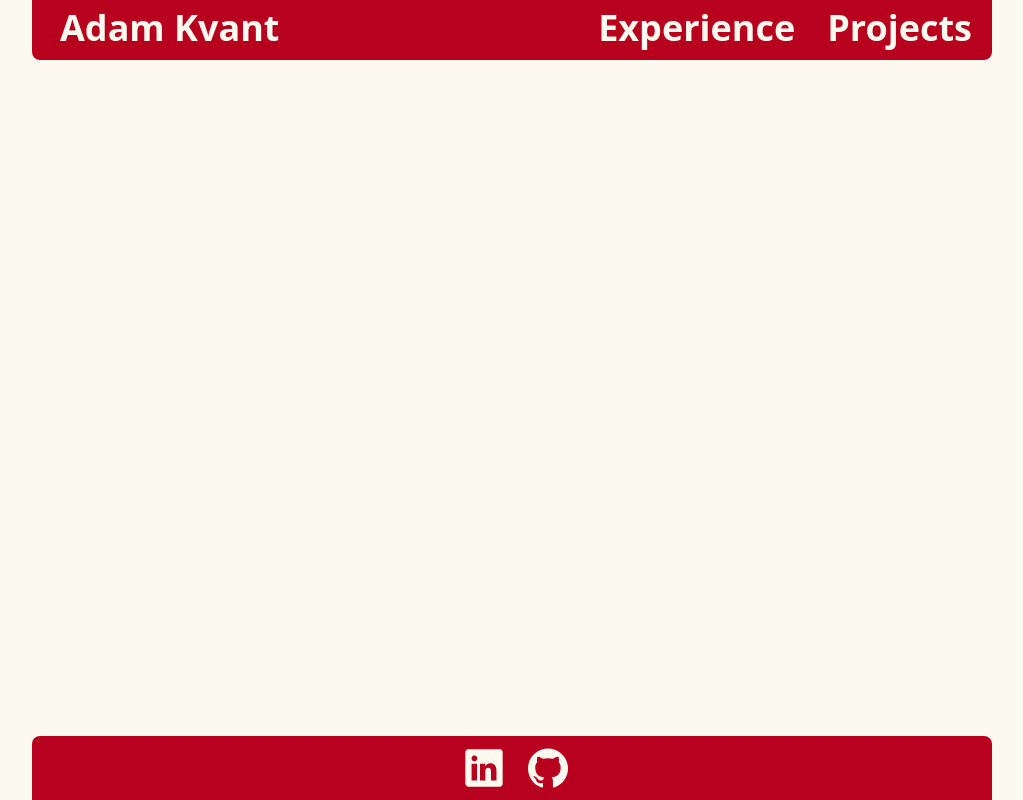
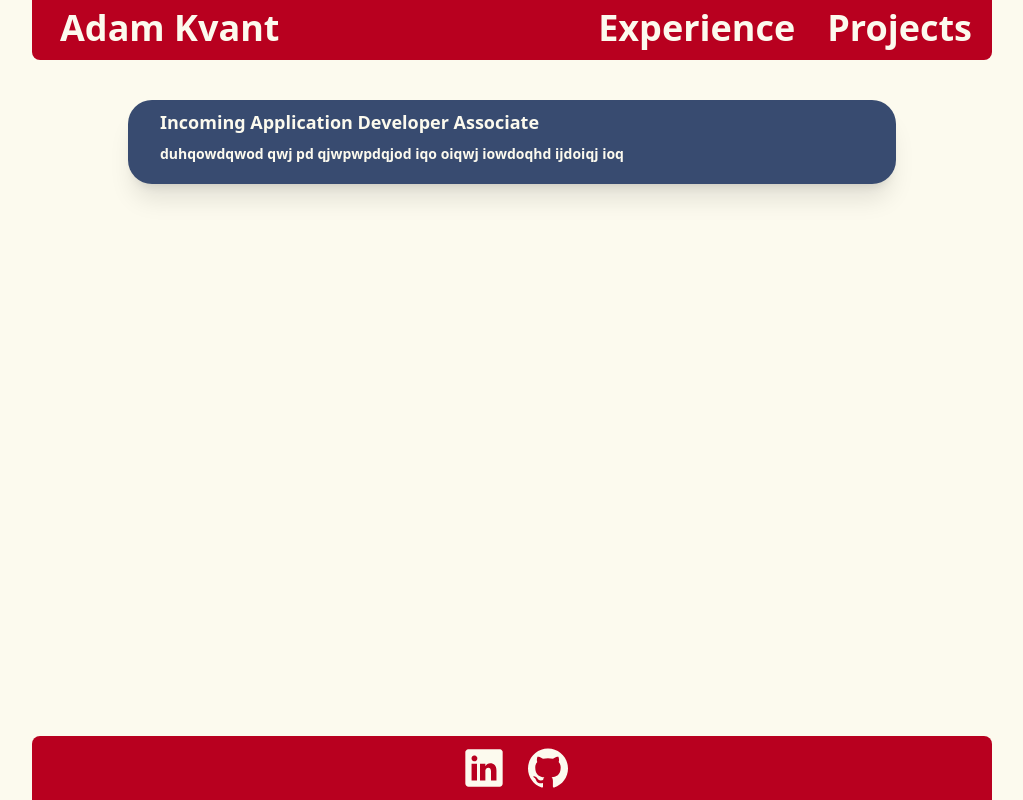
Before and after one commit to AdamKvant/AdamKvantSite, a SvelteKit app: page /projects in a window 1280 px wide. Shown: the whole page, without its empty margins (128-1151 px from the left). Built offline with nearby package versions, Linux system fonts and the light colour scheme.

Commit message:
started cooking on projects page

```diff
--- a/src/app.css
+++ b/src/app.css
@@ -54,7 +54,3 @@
 .Tag{
     @apply text-[#FCFAEE] bg-[#B8001F] p-2 rounded-md transition-all duration-700 hover:text-[#B8001F] hover:bg-[#FCFAEE] cursor-default
 }
-
-.TimelineTitle{
-
-}
--- /dev/null
+++ b/src/components/Projects.svelte
@@ -0,0 +1,28 @@
+<script>
+    export let projects = [
+      {
+        title: "Incoming Application Developer Associate",
+        description: "duhqowdqwod qwj pd qjwpwpdqjod iqo oiqwj iowdoqhd ijdoiqj ioq",
+        source: "",
+        alt: "",
+    },
+    ];
+  </script>
+
+  <div class="flex flex-col space-y-4 w-full items-center my-10">
+    {#each projects as item}
+      <div class="Card">
+        <div class="mt-2 mb-0 ml-8 space-y-2 mr-4">
+          <h2 class="text-lg font-bold text-[#FCFAEE]">{item.title}</h2>
+          {#if item.description}
+            <div class="text-sm">{item.description}</div>
+          {/if}
+        </div>
+        <div>
+          {#if item.source}
+          <img src="images/{item.source}" alt={item.alt}>
+          {/if}
+        </div>
+      </div>
+    {/each}
+  </div>
--- a/src/routes/projects/+page.svelte
+++ b/src/routes/projects/+page.svelte
@@ -0,0 +1,10 @@
+<script>
+    import { onMount } from 'svelte';
+
+    onMount(() => {
+      document.title = "Projects";
+    });
+
+    import Projects from '../../components/Projects.svelte';
+  </script>
+  <Projects/>
```
Also changed, not shown: src/components/Timeline.svelte (+0 -9 lines).
